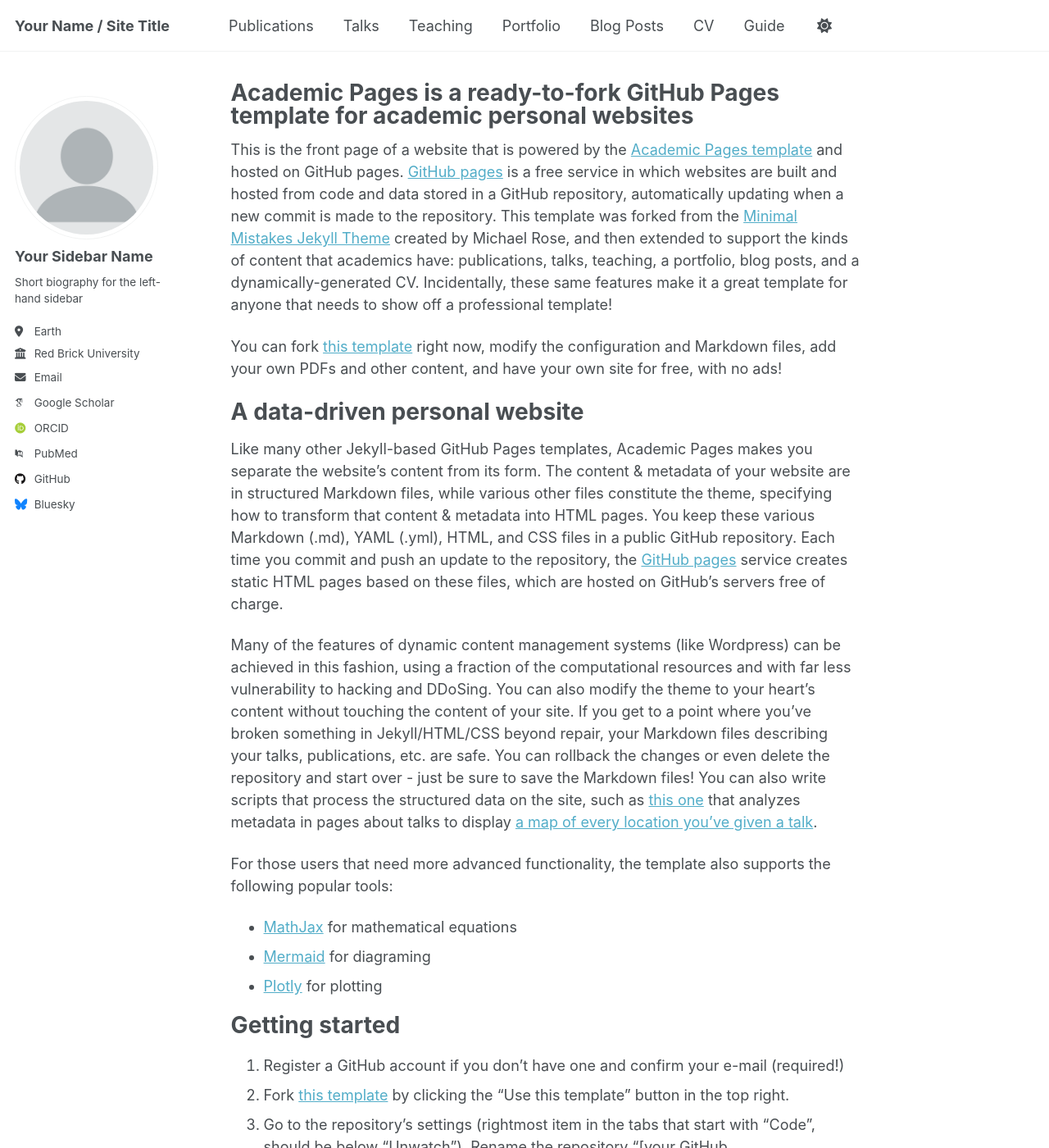
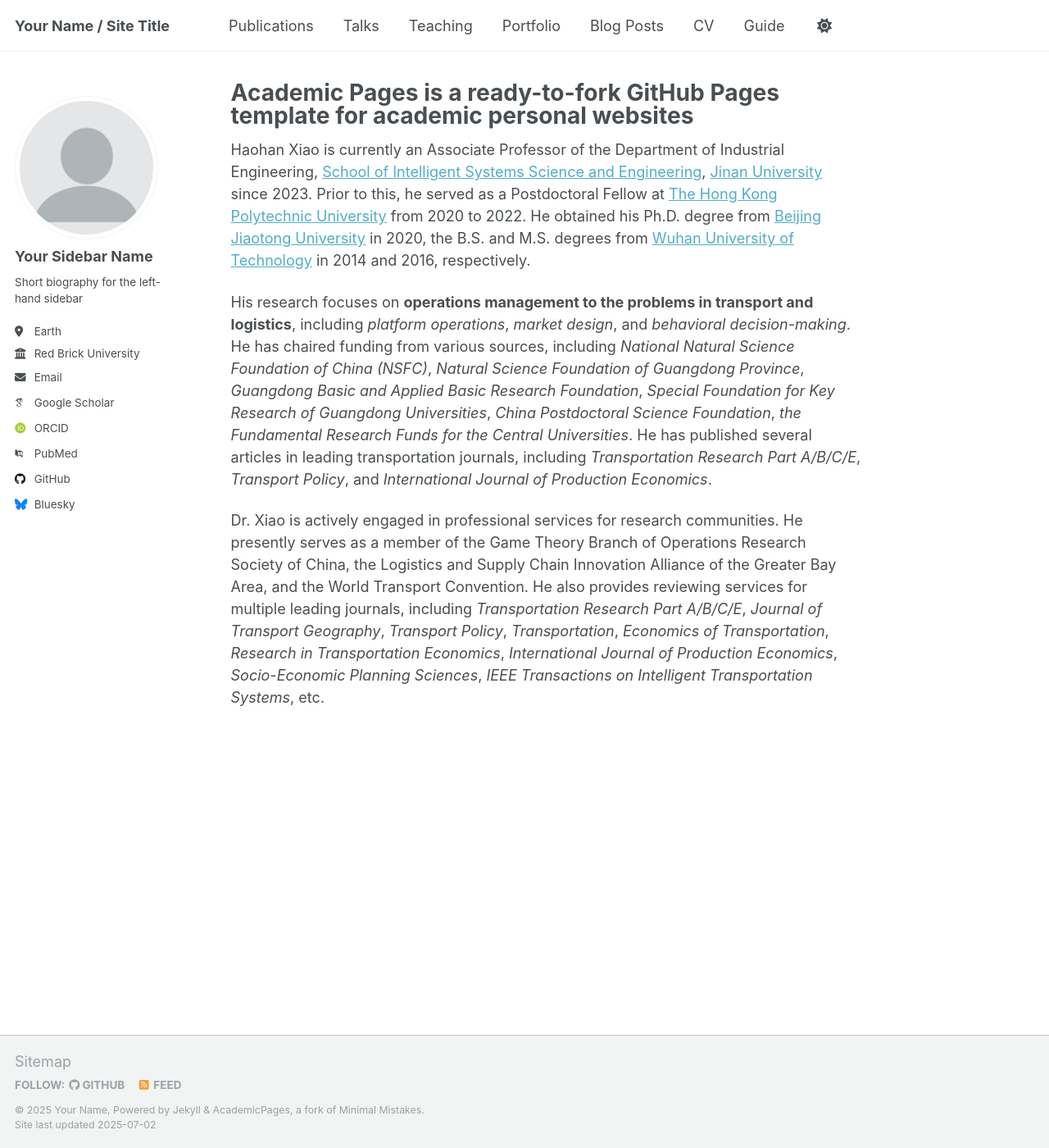
Before and after one commit to haohanxiao1/haohanxiao1.github.io, a Jekyll site: the page built from _pages/about.md, in a window 1280 px wide and 1400 px high. Shown: the whole window at 82% size. Built offline with Jekyll 4.4.1, drawn with Linux system fonts in a browser that asks for light colours; some web fonts are replaced; a script that is not in the unit is left out; some of the changed text lies outside the part shown.

Commit message:
Update about.md

```diff
--- a/_pages/about.md
+++ b/_pages/about.md
@@ -7,50 +7,8 @@ redirect_from:
   - /about.html
 ---
 
-This is the front page of a website that is powered by the [Academic Pages template](https://github.com/academicpages/academicpages.github.io) and hosted on GitHub pages. [GitHub pages](https://pages.github.com) is a free service in which websites are built and hosted from code and data stored in a GitHub repository, automatically updating when a new commit is made to the repository. This template was forked from the [Minimal Mistakes Jekyll Theme](https://mmistakes.github.io/minimal-mistakes/) created by Michael Rose, and then extended to support the kinds of content that academics have: publications, talks, teaching, a portfolio, blog posts, and a dynamically-generated CV. Incidentally, these same features make it a great template for anyone that needs to show off a professional template!
+Haohan Xiao is currently an Associate Professor of the Department of Industrial Engineering, [School of Intelligent Systems Science and Engineering](https://sisse.jnu.edu.cn), [Jinan University](https://www.jnu.edu.cn) since 2023. Prior to this, he served as a Postdoctoral Fellow at [The Hong Kong Polytechnic University](https://www.polyu.edu.hk) from 2020 to 2022. He obtained his Ph.D. degree from [Beijing Jiaotong University](https://www.bjtu.edu.cn/) in 2020, the B.S. and M.S. degrees from [Wuhan University of Technology](https://www.whut.edu.cn/) in 2014 and 2016, respectively.
 
- You can fork [this template](https://github.com/academicpages/academicpages.github.io) right now, modify the configuration and Markdown files, add your own PDFs and other content, and have your own site for free, with no ads!
+His research focuses on **operations management to the problems in transport and logistics**, including *platform operations*, *market design*, and *behavioral decision-making*. He has chaired funding from various sources, including *National Natural Science Foundation of China (NSFC)*, *Natural Science Foundation of Guangdong Province*, *Guangdong Basic and Applied Basic Research Foundation*, *Special Foundation for Key Research of Guangdong Universities*, *China Postdoctoral Science Foundation*, *the Fundamental Research Funds for the Central Universities*. He has published several articles in leading transportation journals, including *Transportation Research Part A/B/C/E*, *Transport Policy*, and *International Journal of Production Economics*.
 
-A data-driven personal website
-======
-Like many other Jekyll-based GitHub Pages templates, Academic Pages makes you separate the website's content from its form. The content & metadata of your website are in structured Markdown files, while various other files constitute the theme, specifying how to transform that content & metadata into HTML pages. You keep these various Markdown (.md), YAML (.yml), HTML, and CSS files in a public GitHub repository. Each time you commit and push an update to the repository, the [GitHub pages](https://pages.github.com/) service creates static HTML pages based on these files, which are hosted on GitHub's servers free of charge.
-
-Many of the features of dynamic content management systems (like Wordpress) can be achieved in this fashion, using a fraction of the computational resources and with far less vulnerability to hacking and DDoSing. You can also modify the theme to your heart's content without touching the content of your site. If you get to a point where you've broken something in Jekyll/HTML/CSS beyond repair, your Markdown files describing your talks, publications, etc. are safe. You can rollback the changes or even delete the repository and start over - just be sure to save the Markdown files! You can also write scripts that process the structured data on the site, such as [this one](https://github.com/academicpages/academicpages.github.io/blob/master/talkmap.ipynb) that analyzes metadata in pages about talks to display [a map of every location you've given a talk](https://academicpages.github.io/talkmap.html).
-
-For those users that need more advanced functionality, the template also supports the following popular tools:
-- [MathJax](https://www.mathjax.org/) for mathematical equations
-- [Mermaid](https://mermaid.js.org/) for diagraming
-- [Plotly](https://plotly.com/javascript/) for plotting
-
-Getting started
-======
-1. Register a GitHub account if you don't have one and confirm your e-mail (required!)
-1. Fork [this template](https://github.com/academicpages/academicpages.github.io) by clicking the "Use this template" button in the top right.
-1. Go to the repository's settings (rightmost item in the tabs that start with "Code", should be below "Unwatch"). Rename the repository "[your GitHub username].github.io", which will also be your website's URL.
-1. Set site-wide configuration and create content & metadata (see below -- also see [this set of diffs](http://archive.is/3TPas) showing what files were changed to set up [an example site](https://getorg-testacct.github.io) for a user with the username "getorg-testacct")
-1. Upload any files (like PDFs, .zip files, etc.) to the files/ directory. They will appear at https://[your GitHub username].github.io/files/example.pdf.
-1. Check status by going to the repository settings, in the "GitHub pages" section
-
-Site-wide configuration
-------
-The main configuration file for the site is in the base directory in [_config.yml](https://github.com/academicpages/academicpages.github.io/blob/master/_config.yml), which defines the content in the sidebars and other site-wide features. You will need to replace the default variables with ones about yourself and your site's github repository. The configuration file for the top menu is in [_data/navigation.yml](https://github.com/academicpages/academicpages.github.io/blob/master/_data/navigation.yml). For example, if you don't have a portfolio or blog posts, you can remove those items from that navigation.yml file to remove them from the header.
-
-Create content & metadata
-------
-For site content, there is one Markdown file for each type of content, which are stored in directories like _publications, _talks, _posts, _teaching, or _pages. For example, each talk is a Markdown file in the [_talks directory](https://github.com/academicpages/academicpages.github.io/tree/master/_talks). At the top of each Markdown file is structured data in YAML about the talk, which the theme will parse to do lots of cool stuff. The same structured data about a talk is used to generate the list of talks on the [Talks page](https://academicpages.github.io/talks), each [individual page](https://academicpages.github.io/talks/2012-03-01-talk-1) for specific talks, the talks section for the [CV page](https://academicpages.github.io/cv), and the [map of places you've given a talk](https://academicpages.github.io/talkmap.html) (if you run this [python file](https://github.com/academicpages/academicpages.github.io/blob/master/talkmap.py) or [Jupyter notebook](https://github.com/academicpages/academicpages.github.io/blob/master/talkmap.ipynb), which creates the HTML for the map based on the contents of the _talks directory).
-
-**Markdown generator**
-
-The repository includes [a set of Jupyter notebooks](https://github.com/academicpages/academicpages.github.io/tree/master/markdown_generator
-) that converts a CSV containing structured data about talks or presentations into individual Markdown files that will be properly formatted for the Academic Pages template. The sample CSVs in that directory are the ones I used to create my own personal website at stuartgeiger.com. My usual workflow is that I keep a spreadsheet of my publications and talks, then run the code in these notebooks to generate the Markdown files, then commit and push them to the GitHub repository.
-
-How to edit your site's GitHub repository
-------
-Many people use a git client to create files on their local computer and then push them to GitHub's servers. If you are not familiar with git, you can directly edit these configuration and Markdown files directly in the github.com interface. Navigate to a file (like [this one](https://github.com/academicpages/academicpages.github.io/blob/master/_talks/2012-03-01-talk-1.md) and click the pencil icon in the top right of the content preview (to the right of the "Raw | Blame | History" buttons). You can delete a file by clicking the trashcan icon to the right of the pencil icon. You can also create new files or upload files by navigating to a directory and clicking the "Create new file" or "Upload files" buttons.
-
-Example: editing a Markdown file for a talk
-![Editing a Markdown file for a talk](/images/editing-talk.png)
-
-For more info
-------
-More info about configuring Academic Pages can be found in [the guide](https://academicpages.github.io/markdown/), the [growing wiki](https://github.com/academicpages/academicpages.github.io/wiki), and you can always [ask a question on GitHub](https://github.com/academicpages/academicpages.github.io/discussions). The [guides for the Minimal Mistakes theme](https://mmistakes.github.io/minimal-mistakes/docs/configuration/) (which this theme was forked from) might also be helpful.
+Dr. Xiao is actively engaged in professional services for research communities. He presently serves as a member of the Game Theory Branch of Operations Research Society of China, the Logistics and Supply Chain Innovation Alliance of the Greater Bay Area, and the World Transport Convention. He also provides reviewing services for multiple leading journals, including *Transportation Research Part A/B/C/E*, *Journal of Transport Geography*, *Transport Policy*, *Transportation*, *Economics of Transportation*, *Research in Transportation Economics*, *International Journal of Production Economics*, *Socio-Economic Planning Sciences*, *IEEE Transactions on Intelligent Transportation Systems*, etc.
```
